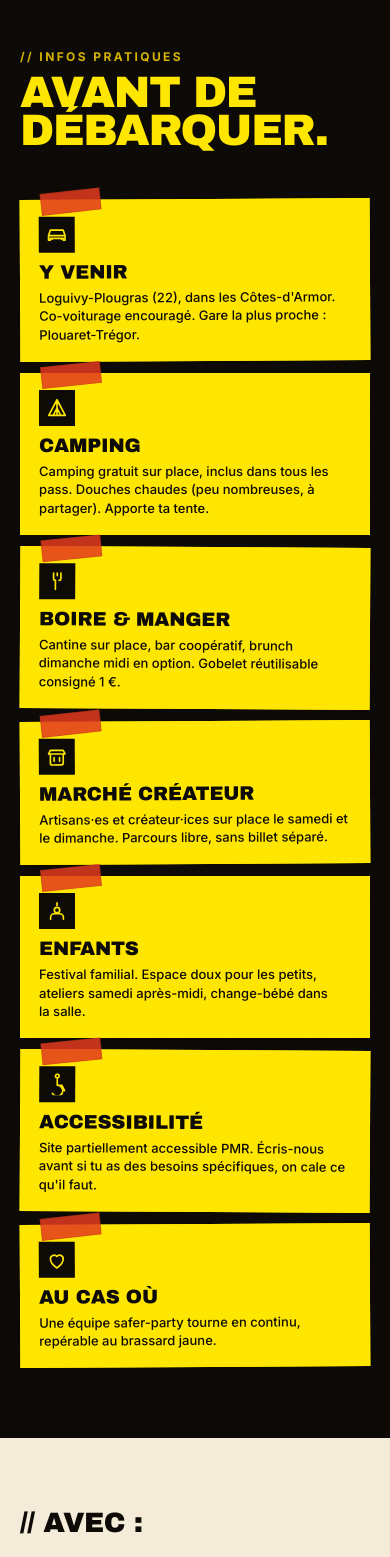
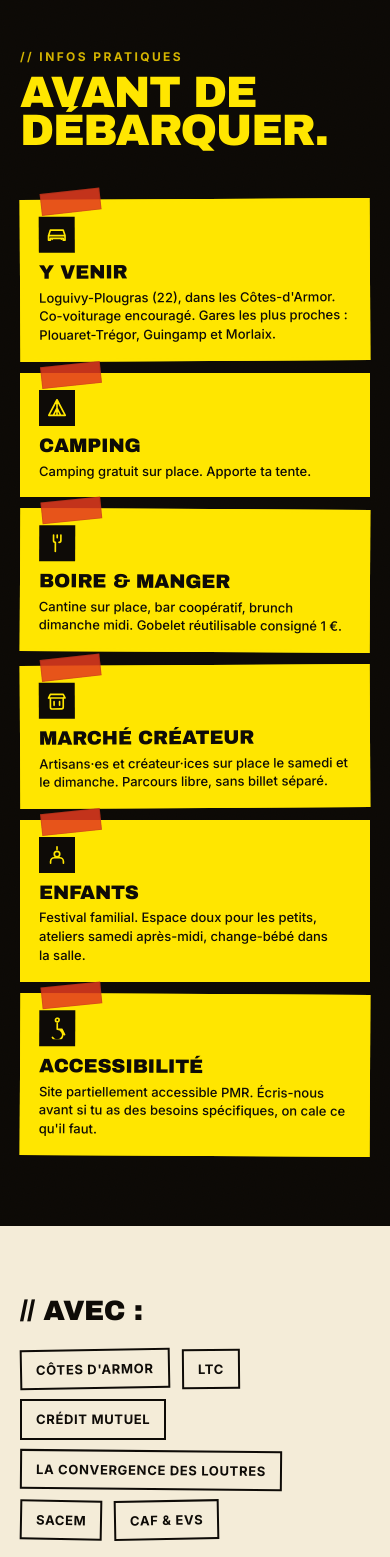
Before and after one commit to davidvoge/la-loutre-declasse, a React (Vite) app: page / in a window 390 px wide. Shown: the part 5300-6857 px from the top of the page. Built offline with nearby package versions, Linux system fonts and the light colour scheme; no server answers.

Commit message:
Ajuster les infos pratiques et passer la grille en 3 colonnes.
Retire la card safer-party et corrige les textes transport, camping et restauration.

Co-authored-by: Cursor <cursoragent@cursor.com>

```diff
--- a/src/components/PhotocopieSite.css
+++ b/src/components/PhotocopieSite.css
@@ -679,8 +679,14 @@
 
 .infos__grid {
   display: grid;
-  grid-template-columns: repeat(auto-fit, minmax(280px, 1fr));
+  grid-template-columns: repeat(3, 1fr);
   gap: 18px;
+}
+
+@media (max-width: 960px) {
+  .infos__grid {
+    grid-template-columns: repeat(2, 1fr);
+  }
 }
 
 .info-card {
@@ -722,6 +728,7 @@
 
 @media (max-width: 640px) {
   .infos__grid {
+    grid-template-columns: 1fr;
     gap: 12px;
   }
 
--- a/src/data/festival.js
+++ b/src/data/festival.js
@@ -181,17 +181,17 @@ export const INFOS = [
   {
     icon: 'car',
     title: 'Y venir',
-    body: "Loguivy-Plougras (22), dans les Côtes-d'Armor. Co-voiturage encouragé. Gare la plus proche : Plouaret-Trégor.",
+    body: "Loguivy-Plougras (22), dans les Côtes-d'Armor. Co-voiturage encouragé. Gares les plus proches : Plouaret-Trégor, Guingamp et Morlaix.",
   },
   {
     icon: 'tent',
     title: 'Camping',
-    body: 'Camping gratuit sur place, inclus dans tous les pass. Douches chaudes (peu nombreuses, à partager). Apporte ta tente.',
+    body: 'Camping gratuit sur place. Apporte ta tente.',
   },
   {
     icon: 'fork',
     title: 'Boire & manger',
-    body: 'Cantine sur place, bar coopératif, brunch dimanche midi en option. Gobelet réutilisable consigné 1 €.',
+    body: 'Cantine sur place, bar coopératif, brunch dimanche midi. Gobelet réutilisable consigné 1 €.',
   },
   {
     icon: 'market',
@@ -208,11 +208,6 @@ export const INFOS = [
     title: 'Accessibilité',
     body: "Site partiellement accessible PMR. Écris-nous avant si tu as des besoins spécifiques, on cale ce qu'il faut.",
   },
-  {
-    icon: 'heart',
-    title: 'Au cas où',
-    body: 'Une équipe safer-party tourne en continu, repérable au brassard jaune.',
-  },
 ];
 
 export const PARTNERS = [
```
